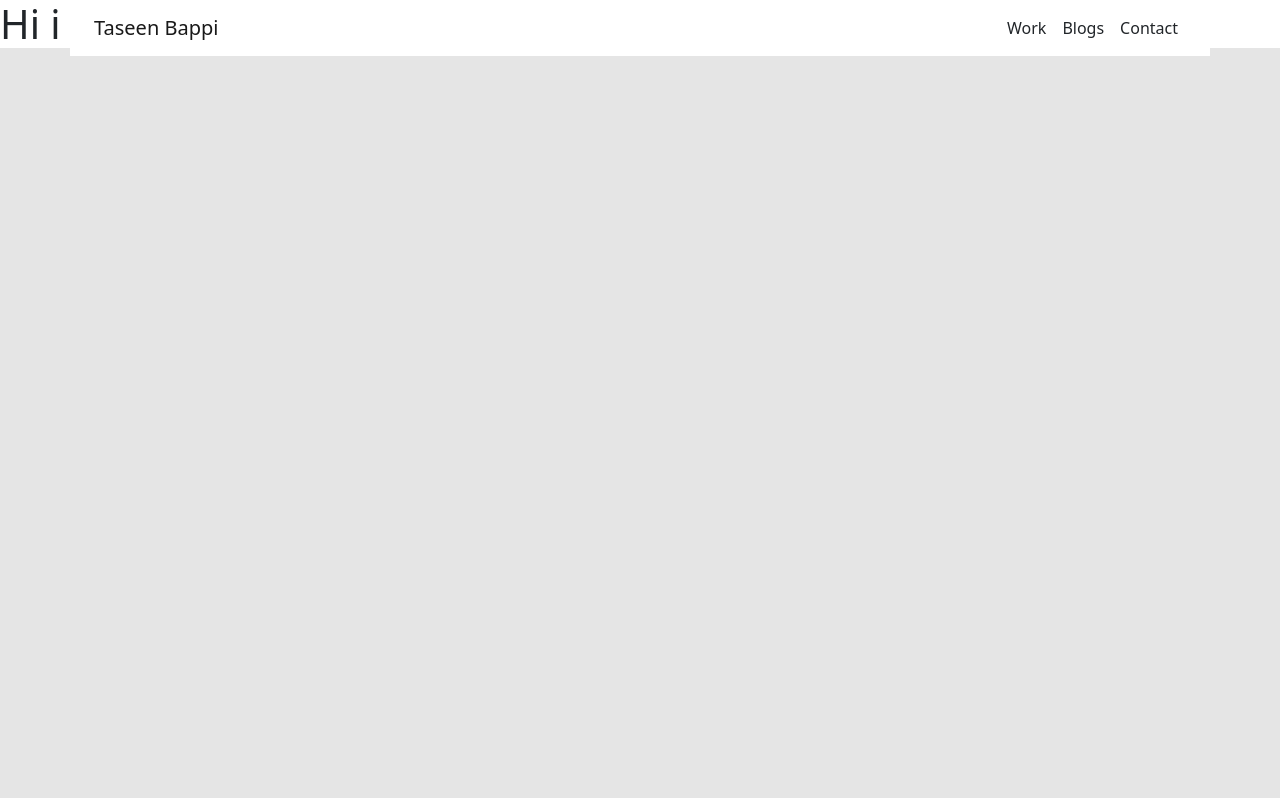
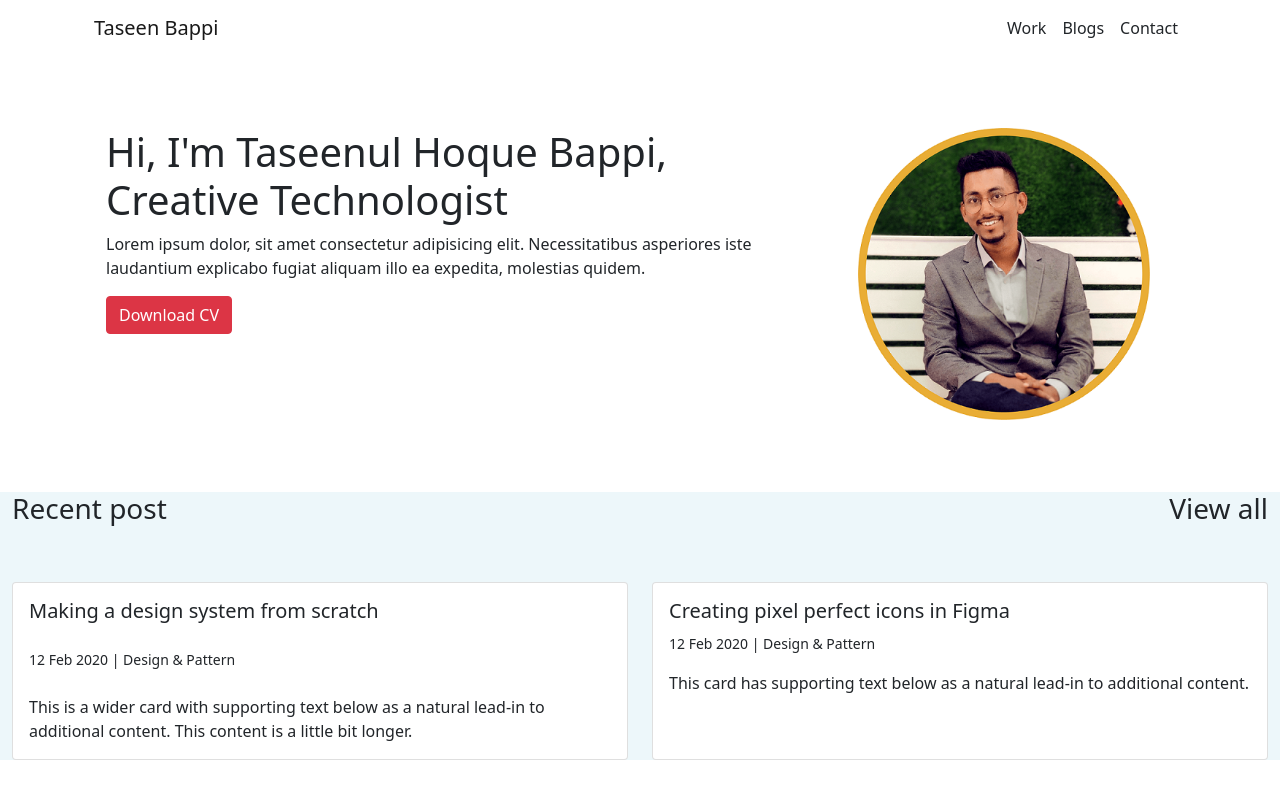
Before and after one commit to taseenbappi/simple-portfolio, a plain HTML site: page index.html in a window 1280 px wide. Drawn offline with Linux system fonts and the light colour scheme.

Commit message:
banner updated

```diff
--- a/index.html
+++ b/index.html
@@ -9,11 +9,12 @@
     <link rel="stylesheet" href="css/bootstrap.min.css">
 </head>
 
-<body style="background-color: #E5E5E5;">
+<body>
 
-    <header class="bg-white">
-        <nav class="container navbar navbar-expand-lg navbar-light bg-white fixed-top">
-            <div class="container">
+    <header>
+        <section class="container-fluid bg-white">
+            <nav class="container navbar navbar-expand-lg navbar-light bg-white sticky-top ">
+                <div class="container ">
                     <a class="navbar-brand" href="#">Taseen Bappi </a>
                     <button class="navbar-toggler" type="button" data-bs-toggle="collapse" data-bs-target="#navbarNav"
                         aria-controls="navbarNav" aria-expanded="false" aria-label="Toggle navigation">
@@ -36,13 +37,60 @@
                 </div>
             </nav>
 
-        <div class="">
-            <h1>Hi i am taseen</h1>
+            <div class="container my-5 bg-white">
+                <div class="row p-4">
+                    <div class="col col-lg-8 col-12">
+                        <h1>Hi, I'm Taseenul Hoque Bappi,<br> Creative Technologist</h1>
+                        <p>Lorem ipsum dolor, sit amet consectetur adipisicing elit. Necessitatibus asperiores iste
+                            laudantium
+                            explicabo fugiat aliquam illo ea expedita, molestias quidem.</p>
+                        <a class="btn btn-danger bg-gradiant" href="">Download CV</a>
                     </div>
+                    <div class="col col-lg-4 col-12">
+                        <img class="container-fluid " src="images/profile.png" alt="">
+                    </div>
+                </div>
+            </div>
+        </section>
+
     </header>
 
     <main>
+        <section class="container-fluid " style="background-color: #EDF7FA;">
+            <div class="d-flex justify-content-between">
+                <div>
+                    <h3>Recent post</h3>
+                </div>
+                <div>
+                    <h3> View all</h3>
+                </div>
 
+            </div>
+            <div class="row row-cols-1 row-cols-md-2 g-4 mt-4">
+                <div class="col">
+                    <div class="card h-100">
+
+                        <div class="card-body">
+                            <h5 class="card-title mb-4">Making a design system from scratch</h5>
+                            <p class="mb-4"><small>12 Feb 2020 | Design & Pattern</small></p>
+                            <p class="card-text">This is a wider card with supporting text below as a natural lead-in to
+                                additional content. This content is a little bit longer.</p>
+                        </div>
+                    </div>
+                </div>
+                <div class="col">
+                    <div class="card h-100">
+
+                        <div class="card-body">
+                            <h5 class="card-title">Creating pixel perfect icons in Figma</h5>
+                            <p><small>12 Feb 2020 | Design & Pattern</small></p>
+                            <p class="card-text">This card has supporting text below as a natural lead-in to additional
+                                content.</p>
+                        </div>
+                    </div>
+                </div>
+            </div>
+        </section>
     </main>
 
     <footer>
```
Also changed, not shown: images/profile.png (added). Lines whose indentation alone changed are shown as unchanged.
